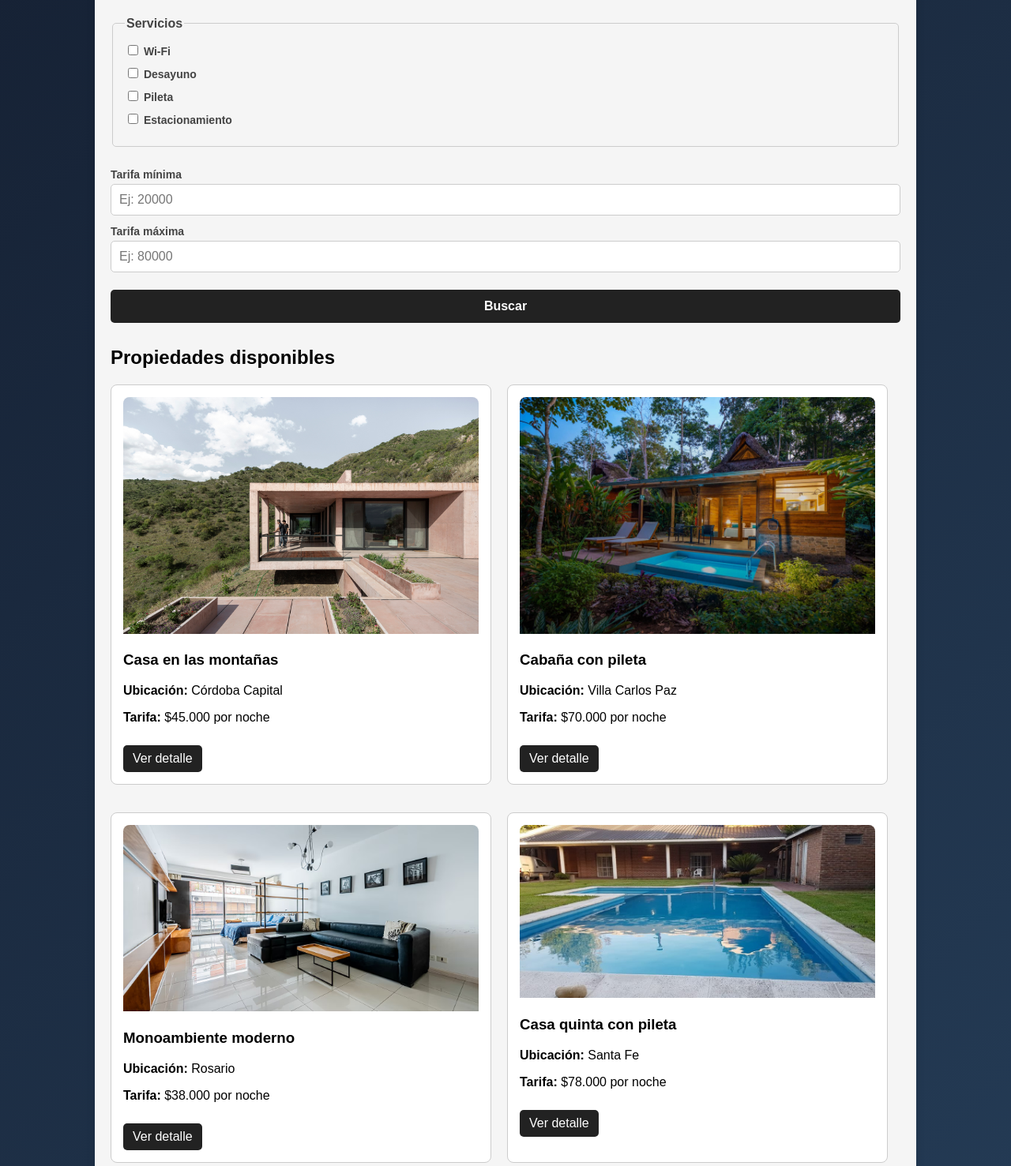
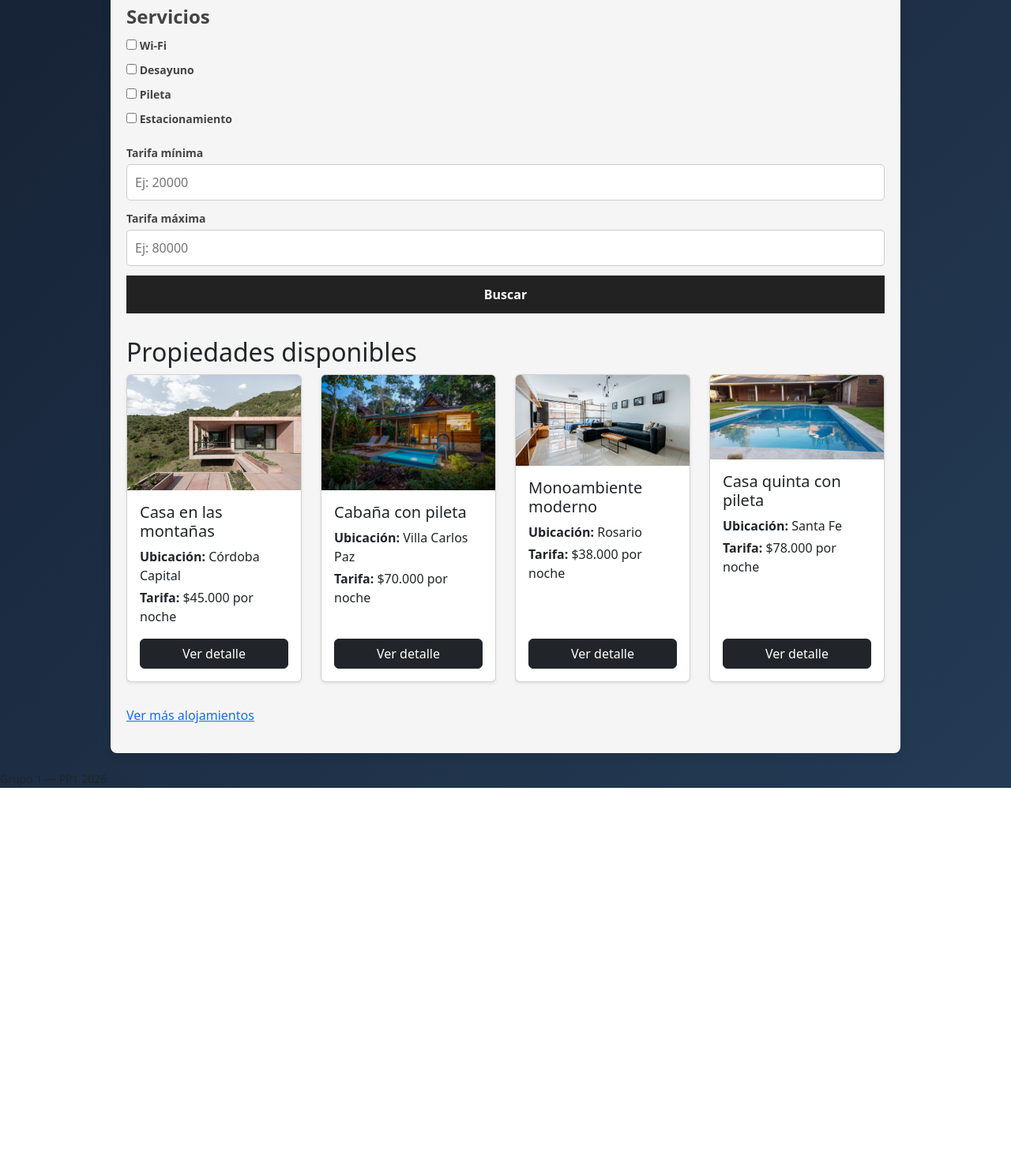
Before and after one commit to TheChaliX/PP1-2026-grupo1, a plain HTML site: page frontend/catalogo.html in a window 1280 px wide. Shown: the part 488-1965 px from the top of the page at 79% size. After the commit the page ends 1486 px from the top, so only its background shows below. Drawn offline with nearby package versions, Linux system fonts and the light colour scheme.

Commit message:
feat: agrego nuevos bocetos, corrijo css y configuro catalogo con bootstrap

```diff
--- a/frontend/catalogo.html
+++ b/frontend/catalogo.html
@@ -6,6 +6,7 @@
     <meta charset="UTF-8">
     <meta name="viewport" content="width=device-width, initial-scale=1.0">
     <title>Sistema de reservas de alojamientos — Catálogo</title>
+    <link href="https://cdn.jsdelivr.net/npm/bootstrap@5.3.8/dist/css/bootstrap.min.css" rel="stylesheet" integrity="sha384-sRIl4kxILFvY47J16cr9ZwB07vP4J8+LH7qKQnuqkuIAvNWLzeN8tE5YBujZqJLB" crossorigin="anonymous">
 </head>
 
 <body class="catalogo">
@@ -116,79 +117,59 @@
         <section>
 
             <h2>Propiedades disponibles</h2>
-            <div class="alojamientos">
 
-            <article>
-                <img src="img-cordoba.jpg" alt="casa en las montañas">
-                <h3>Casa en las montañas</h3>
+            <div class="row row-cols-1 row-cols-md-2 row-cols-lg-4 g-4">
 
-                <p>
-                    <strong>Ubicación:</strong>
-                    Córdoba Capital
-                </p>
+                <div class="col">
+                    <div class="card h-100 shadow-sm">
+                        <img src="img-cordoba.jpg" class="card-img-top" alt="casa en las montañas">
+                        <div class="card-body d-flex flex-column">
+                            <h3 class="card-title h5">Casa en las montañas</h3>
+                            <p class="card-text mb-1"><strong>Ubicación:</strong> Córdoba Capital</p>
+                            <p class="card-text"><strong>Tarifa:</strong> $45.000 por noche</p>
+                            <a href="detalle.html" class="btn btn-dark mt-auto">Ver detalle</a>
+                        </div>
+                    </div>
+                </div>
 
-                <p>
-                    <strong>Tarifa:</strong>
-                    $45.000 por noche
-                </p>
+                <div class="col">
+                    <div class="card h-100 shadow-sm">
+                        <img src="img-villacp.webp" class="card-img-top" alt="cabaña con pileta">
+                        <div class="card-body d-flex flex-column">
+                            <h3 class="card-title h5">Cabaña con pileta</h3>
+                            <p class="card-text mb-1"><strong>Ubicación:</strong> Villa Carlos Paz</p>
+                            <p class="card-text"><strong>Tarifa:</strong> $70.000 por noche</p>
+                            <a href="detalle.html" class="btn btn-dark mt-auto">Ver detalle</a>
+                        </div>
+                    </div>
+                </div>
 
-                <a href="detalle.html">Ver detalle</a>
+                <div class="col">
+                    <div class="card h-100 shadow-sm">
+                        <img src="img-rosario.avif" class="card-img-top" alt="monoambiente moderno">
+                        <div class="card-body d-flex flex-column">
+                            <h3 class="card-title h5">Monoambiente moderno</h3>
+                            <p class="card-text mb-1"><strong>Ubicación:</strong> Rosario</p>
+                            <p class="card-text"><strong>Tarifa:</strong> $38.000 por noche</p>
+                            <a href="detalle.html" class="btn btn-dark mt-auto">Ver detalle</a>
+                        </div>
+                    </div>
+                </div>
 
-            </article>
+                <div class="col">
+                    <div class="card h-100 shadow-sm">
+                        <img src="img-santafe.jpg" class="card-img-top" alt="casa quinta con pileta">
+                        <div class="card-body d-flex flex-column">
+                            <h3 class="card-title h5">Casa quinta con pileta</h3>
+                            <p class="card-text mb-1"><strong>Ubicación:</strong> Santa Fe</p>
+                            <p class="card-text"><strong>Tarifa:</strong> $78.000 por noche</p>
+                            <a href="detalle.html" class="btn btn-dark mt-auto">Ver detalle</a>
+                        </div>
+                    </div>
+                </div>
 
-            <article>
-                <img src="img-villacp.webp" alt="cabaña con pileta">
-                <h3>Cabaña con pileta</h3>
+            </div>
 
-                <p>
-                    <strong>Ubicación:</strong>
-                    Villa Carlos Paz
-                </p>
-
-                <p>
-                    <strong>Tarifa:</strong>
-                    $70.000 por noche
-                </p>
-
-                <a href="detalle.html">Ver detalle</a>
-
-            </article>
-
-            <article>
-                <img src="img-rosario.avif" alt="monoambiente moderno">
-                <h3>Monoambiente moderno</h3>
-
-                <p>
-                    <strong>Ubicación:</strong>
-                    Rosario
-                </p>
-
-                <p>
-                    <strong>Tarifa:</strong>
-                    $38.000 por noche
-                </p>
-
-                <a href="detalle.html">Ver detalle</a>
-
-            </article>
-            <article>
-                <img src="img-santafe.jpg" alt="casa quinta con pileta">
-                <h3>Casa quinta con pileta</h3>
-
-                <p>
-                <strong>Ubicación:</strong>
-                        Santa Fe
-               </p>
-
-                <p>
-                <strong>Tarifa:</strong>
-                    $78.000 por noche
-               </p>
-
-    <a href="detalle.html">Ver detalle</a>
-
-</article>
-</div>
         </section>
 
         <p>
--- a/frontend/styles.css
+++ b/frontend/styles.css
@@ -153,19 +153,19 @@ body.catalogo header {
     margin-bottom: 30px;
 }
 
-/* acomoda las propiedades en fila */
+/* acomoda las propiedades en fila          CODIGO REEMPLAZADO POR BOOTSTRAP
 .alojamientos {
     display: flex;
     flex-wrap: wrap;
     gap: 20px;
 }
 
-/* cada tarjeta ocupa espacio similar */
+/* cada tarjeta ocupa espacio similar
 .alojamientos article {
     flex: 1 1 300px;
 }
 
-/* define el aspecto visual de cada alojamiento mostrado */
+/* define el aspecto visual de cada alojamiento mostrado
 .catalogo-main article {
     max-width: 450px;
     border: 1px solid #ccc;
@@ -175,12 +175,15 @@ body.catalogo header {
     background-color: #ffffff;
 }
 
-/* prolijidad en fotos */
+/* prolijidad en fotos
 article img {
     width: 100%;
     height: auto;
     border-radius: 8px 8px 0 0;
 }
+*/
+
+
 /* ==========================
    PANTALLA INICIO
    ========================== */
@@ -483,12 +486,12 @@ fieldset label {
     }
 }
 
-/* catálogo: apila las tarjetas en una sola columna */
+/* catálogo: apila las tarjetas en una sola columna
 @media (max-width: 600px) {
     .alojamientos article {
         flex: 1 1 100%;
     }
-}
+}*/
 
 /* detalle: apila las dos columnas */
 @media (max-width: 600px) {
@@ -834,7 +837,7 @@ body.reservas-recibidas{
    ========================== */
 
 .registro-main {
-    max-width: 480px;
+    max-width: 640px;
     margin: 0 auto;
     padding: 0 16px 48px;
 }
```
Also changed, not shown: docs/2da-entrega/wireframes/docs/2da-entrega/07 - calendario.png (renamed from docs/2da-entrega/wireframes/docs/2da-entrega/calendario.png), docs/2da-entrega/wireframes/docs/2da-entrega/08 - reservas-recibidas.png (added), docs/2da-entrega/wireframes/docs/2da-entrega/09 - registro.png (added).
